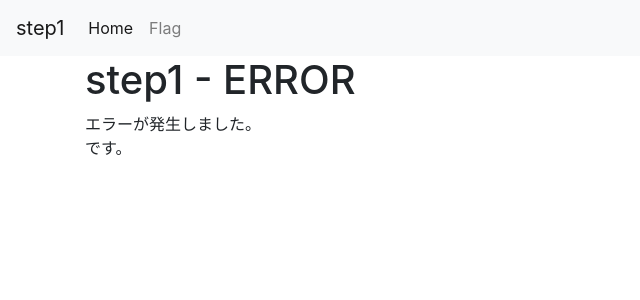
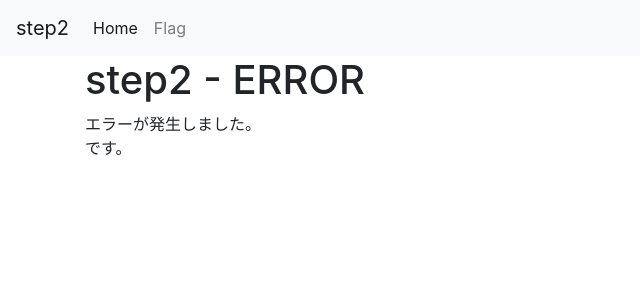
Before and after one commit to task4233/sqli-chal, a Flask app: template step2/app/templates/error.html in a window 1280 px wide. Shown: the top 300 px of the page, without its empty margins (0-640 px from the left). Run offline with Flask 3, Linux system fonts and the light colour scheme; the template is opened without the code that fills it, so the values that code supplies are empty.

Commit message:
fix(docs): typos(step0->1, 1->2)

```diff
--- a/step1/app/templates/flag.html
+++ b/step1/app/templates/flag.html
@@ -17,7 +17,7 @@
 
 <body>
     <nav class="navbar navbar-expand-lg navbar-light bg-light">
-        <a class="navbar-brand" href="#">step0</a>
+        <a class="navbar-brand" href="#">step1</a>
         <button class="navbar-toggler" type="button" data-toggle="collapse" data-target="#navbarNavAltMarkup"
             aria-controls="navbarNavAltMarkup" aria-expanded="false" aria-label="Toggle navigation">
             <span class="navbar-toggler-icon"></span>
@@ -30,7 +30,7 @@
         </div>
     </nav>
     <div class="container">
-        <h1>step0</h1>
+        <h1>step1</h1>
         <form method="GET" action="/flag">
             <div class="form-group">
                 <label for="secret-key">secret key</label>
--- a/step1/app/templates/index.html
+++ b/step1/app/templates/index.html
@@ -17,7 +17,7 @@
 
 <body>
     <div class="container">
-        <h1>step0</h1>
+        <h1>step1</h1>
         <p>
             <a href="/flag">flag用のページ</a>にアクセスして、取得したkeyを入力してね。
         </p>
--- a/step2/app/app.py
+++ b/step2/app/app.py
@@ -8,7 +8,7 @@
 app = Flask(__name__)
 
 cipher = "\\\x0b\x0b\x08I\x0b^TT\x15g?\x0cXk\t\x04BH>UP\x03Cf\x03kRWV\x0f\r\x0c\\\x13gC\x0b\x02\tF[\r\x02\x19\x06\r\x1b"
-db_name = "step1.db"
+db_name = "step2.db"
 
 
 class Result:
--- a/step2/app/templates/error.html
+++ b/step2/app/templates/error.html
@@ -17,7 +17,7 @@
 
 <body>
     <nav class="navbar navbar-expand-lg navbar-light bg-light">
-        <a class="navbar-brand" href="#">step1</a>
+        <a class="navbar-brand" href="#">step2</a>
         <button class="navbar-toggler" type="button" data-toggle="collapse" data-target="#navbarNavAltMarkup"
             aria-controls="navbarNavAltMarkup" aria-expanded="false" aria-label="Toggle navigation">
             <span class="navbar-toggler-icon"></span>
@@ -30,7 +30,7 @@
         </div>
     </nav>
     <div class="container">
-        <h1>step1 - ERROR</h1>
+        <h1>step2 - ERROR</h1>
         <p>エラーが発生しました。<br>
             <b style="color: red">{{ message }}</b>です。
         </p>
--- a/step2/app/templates/flag.html
+++ b/step2/app/templates/flag.html
@@ -17,7 +17,7 @@
 
 <body>
     <nav class="navbar navbar-expand-lg navbar-light bg-light">
-        <a class="navbar-brand" href="#">step1</a>
+        <a class="navbar-brand" href="#">step2</a>
         <button class="navbar-toggler" type="button" data-toggle="collapse" data-target="#navbarNavAltMarkup"
             aria-controls="navbarNavAltMarkup" aria-expanded="false" aria-label="Toggle navigation">
             <span class="navbar-toggler-icon"></span>
@@ -30,7 +30,7 @@
         </div>
     </nav>
     <div class="container">
-        <h1>step1</h1>
+        <h1>step2</h1>
         <form method="GET" action="/flag">
             <div class="form-group">
                 <label for="secret-key">secret key</label>
--- a/step2/app/templates/index.html
+++ b/step2/app/templates/index.html
@@ -17,7 +17,7 @@
 
 <body>
     <nav class="navbar navbar-expand-lg navbar-light bg-light">
-        <a class="navbar-brand" href="#">step1</a>
+        <a class="navbar-brand" href="#">step2</a>
         <button class="navbar-toggler" type="button" data-toggle="collapse" data-target="#navbarNavAltMarkup"
             aria-controls="navbarNavAltMarkup" aria-expanded="false" aria-label="Toggle navigation">
             <span class="navbar-toggler-icon"></span>
@@ -30,7 +30,7 @@
         </div>
     </nav>
     <div class="container">
-        <h1>step1</h1>
+        <h1>step2</h1>
         <form method="GET" action="/">
             <div class="form-group">
                 <label for="name">name</label>
```
Also changed, not shown: step1/README.md, step1/app/step1.db (renamed from step1/app/step0.db), step2/README.md, step2/app/step2.db (renamed from step2/app/step1.db), 2 other files.
